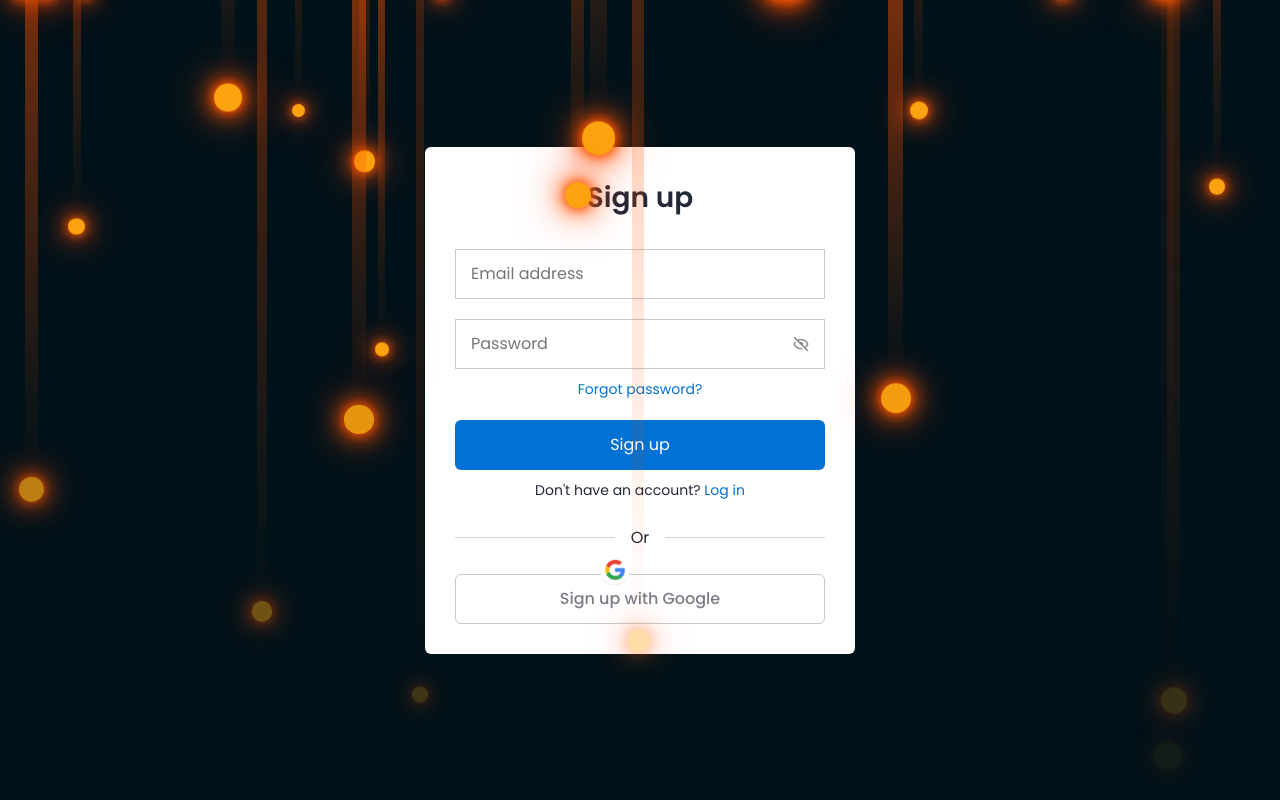
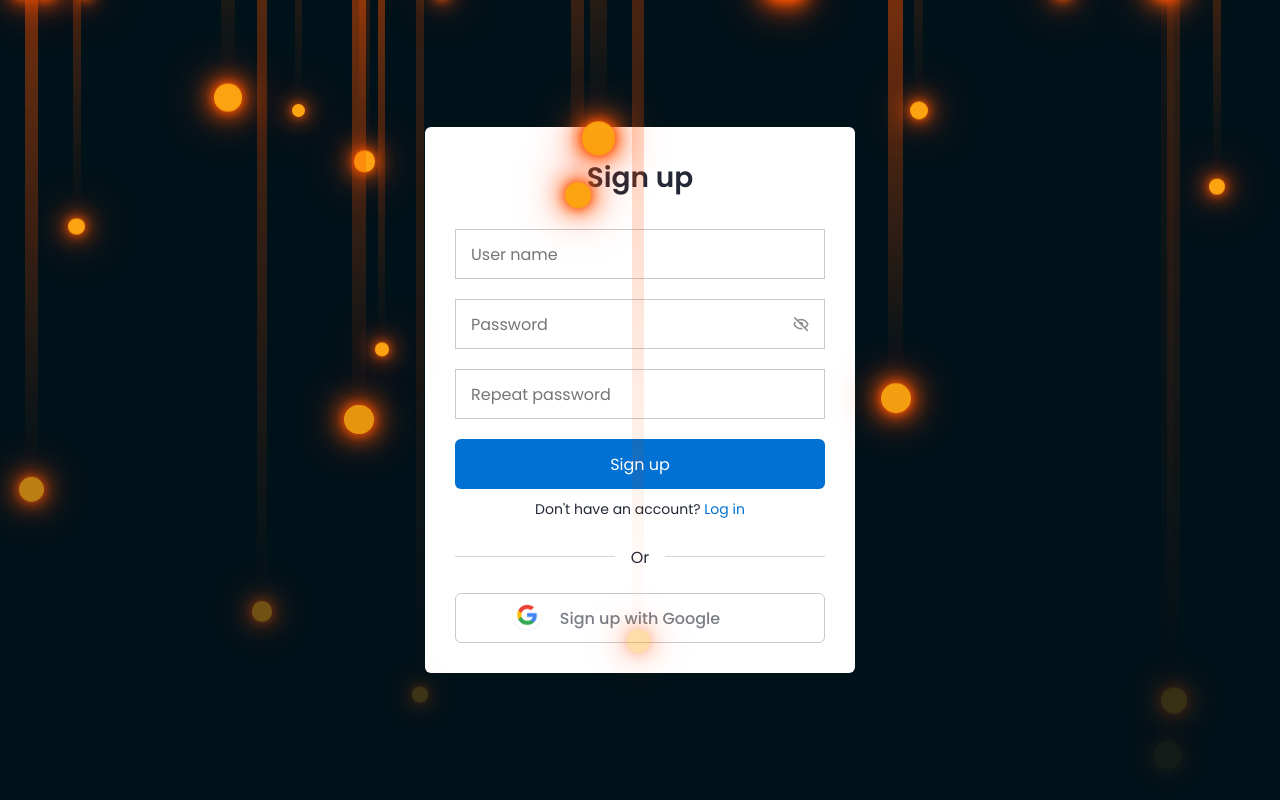
Before and after one commit to 0MAVM0/Normal-site, a Django app: page /registrate/ in a window 1280 px wide. Run offline with Django 4.2, Linux system fonts and the light colour scheme.

Commit message:
Auth CSS fully and JS for eye-icon

```diff
--- a/PerfectChoice/main/forms.py
+++ b/PerfectChoice/main/forms.py
@@ -5,7 +5,5 @@ from django.contrib.auth.forms import UserCreationForm
 from .models import *
 
 class UserForm(UserCreationForm):
-    email = forms.EmailField(required=True)
-
     model = User
-    fields = ('email', 'password1', 'password2')
+    fields = ('username', 'password1', 'password2')
--- a/PerfectChoice/main/templates/main/allAuth/registrator.html
+++ b/PerfectChoice/main/templates/main/allAuth/registrator.html
@@ -6,13 +6,13 @@
 <title>Sign up</title>
 
 <div class="body">
-    <div class="form login">
+    <div class="form signup">
         <div class="form-content">
             <header>Sign up</header>
 
             <form action="#">
                 <div class="field input-field">
-                    <input type="email" placeholder="Email address" class="input">
+                    <input type="text" placeholder="User name" class="input">
                 </div>
 
                 <div class="field input-field">
@@ -20,8 +20,8 @@
                     <i class='bx bx-hide eye-icon'></i>
                 </div>
 
-                <div class="form-link">
-                    <a href="#" class="forgot-password">Forgot password?</a>
+                <div class="field input-field">
+                    <input type="password" placeholder="Repeat password" class="password">
                 </div>
 
                 <div class="field button-field">
@@ -33,7 +33,7 @@
             <div class="form-link">
                 <span>
                     Don't have an account?
-                    <a href="{% url 'signup' %}" class="signup-link">Log in</a>
+                    <a href="{% url 'login' %}" class="signup-link">Log in</a>
                 </span>
             </div>
         </div>
@@ -68,4 +68,22 @@
     setInterval(function () {
         lines();
     }, 200);
+
+    const pwShowHide = document.querySelectorAll(".eye-icon");
+
+    pwShowHide.forEach(eyeIcon => {
+        eyeIcon.addEventListener("click", () => {
+            let pwFields = eyeIcon.parentElement.parentElement.querySelectorAll(".password");
+
+            pwFields.forEach(password => {
+                if (password.type === "password") {
+                    password.type = "text";
+                    eyeIcon.classList.replace("bx-hide", "bx-show");
+                    return;
+                }
+                password.type = "password";
+                eyeIcon.classList.replace("bx-show", "bx-hide");
+            })
+        })
+    })
 </script>
--- a/PerfectChoice/static/styles/allAuth/log_reg.css
+++ b/PerfectChoice/static/styles/allAuth/log_reg.css
@@ -179,8 +179,8 @@ img.google-img {
   width: 30px;
   object-fit: cover;
   position: absolute;
-  top: 555px;
-  left: 600px;
+  top: 75%;
+  left: 40%;
 }
 
 a.google {
--- a/PerfectChoice/static/styles/navbar.css
+++ b/PerfectChoice/static/styles/navbar.css
@@ -47,8 +47,8 @@ a {
     cursor: pointer;
 }
 .nav__logo {
-    position: relative;
-    left: -29px;
+    /* position: relative; */
+    /* left: -17px; */
     color: var(--white-color);
     font-weight: 600;
 }
```
Also changed, not shown: PerfectChoice/main/templates/main/allAuth/login.html (+19 -1 lines), PerfectChoice/main/templates/main/allAuth/logout.html (+7 -2 lines), PerfectChoice/db.sqlite3.
